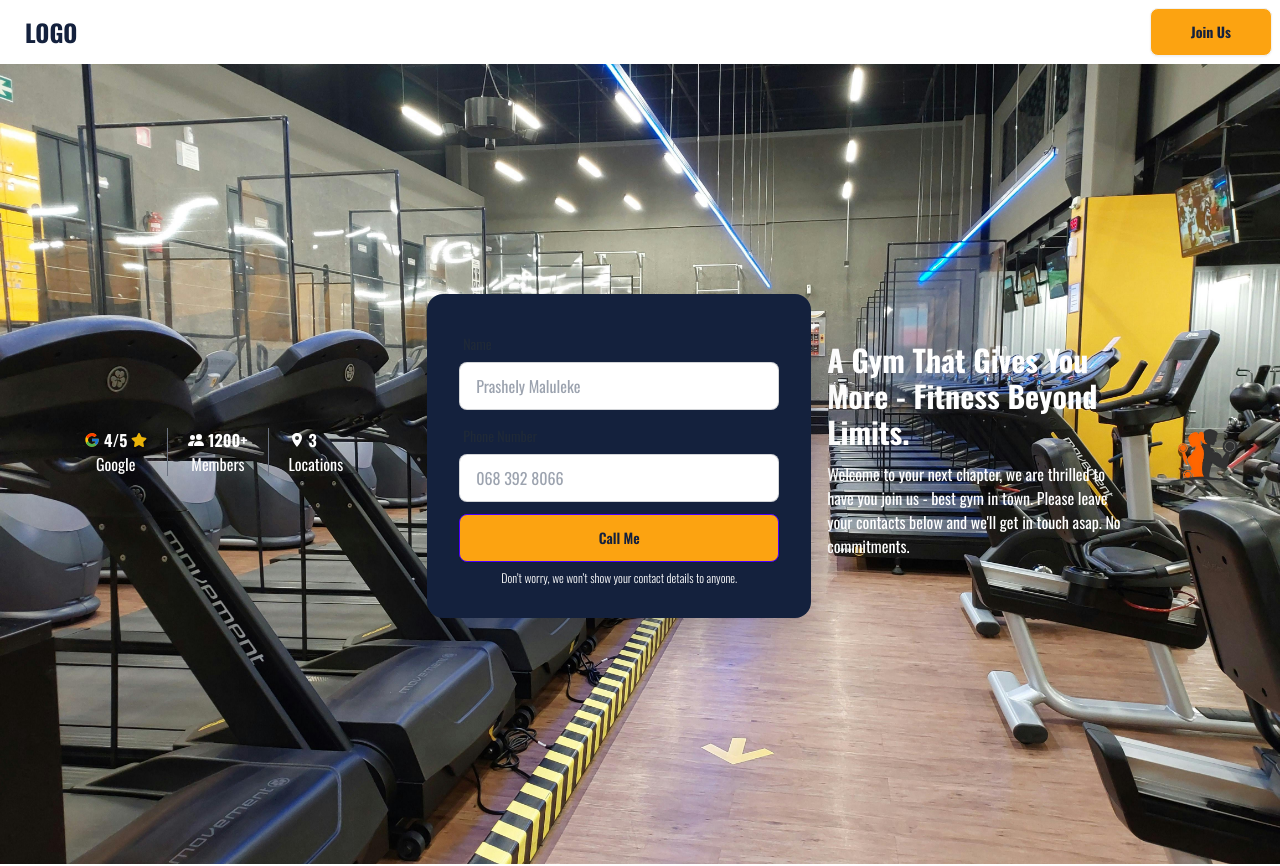
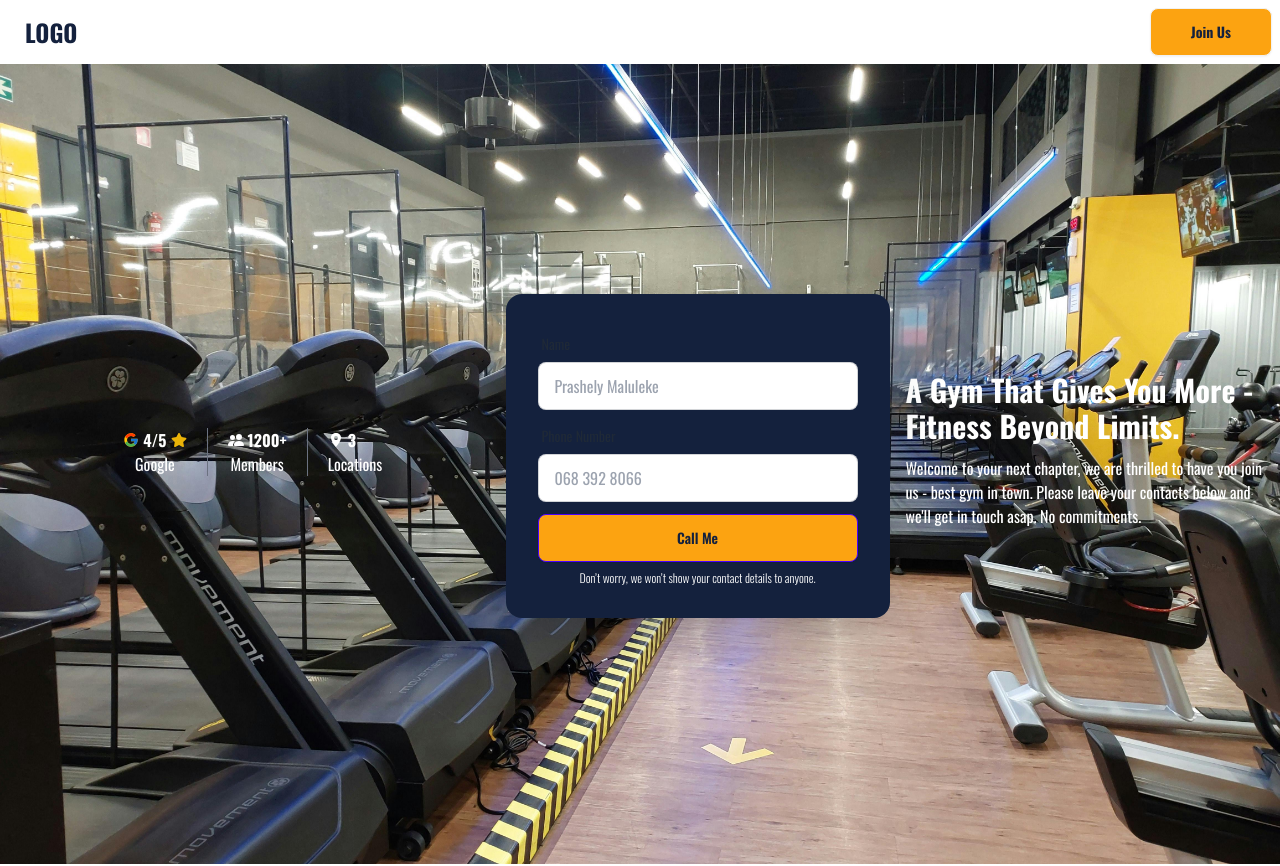
Before and after one commit to Prashely/Gym-Template, a React (Vite) app: page / in a window 1280 px wide. Shown: the top 866 px of the page. Built offline with nearby package versions, Linux system fonts and the light colour scheme.

Commit message:
Remove logo

```diff
--- a/src/sections/homepage/HeroSection.jsx
+++ b/src/sections/homepage/HeroSection.jsx
@@ -16,13 +16,6 @@ const HeroSection = () => {
       }}
     >
       <div className="hero-content flex-col lg:flex-row-reverse mb-4">
-        <div>
-          <img
-            src={Logo}
-            alt="Logo"
-            className="logo w-96 h-96 object-contain"
-          />
-        </div>
         <div className="text-center lg:text-left">
           <h1 className="text-3xl text-white font-bold">
             A Gym That Gives You More - Fitness Beyond Limits.
```
Also changed, not shown: 1 other file (tests, documents, lock files or other folders).
